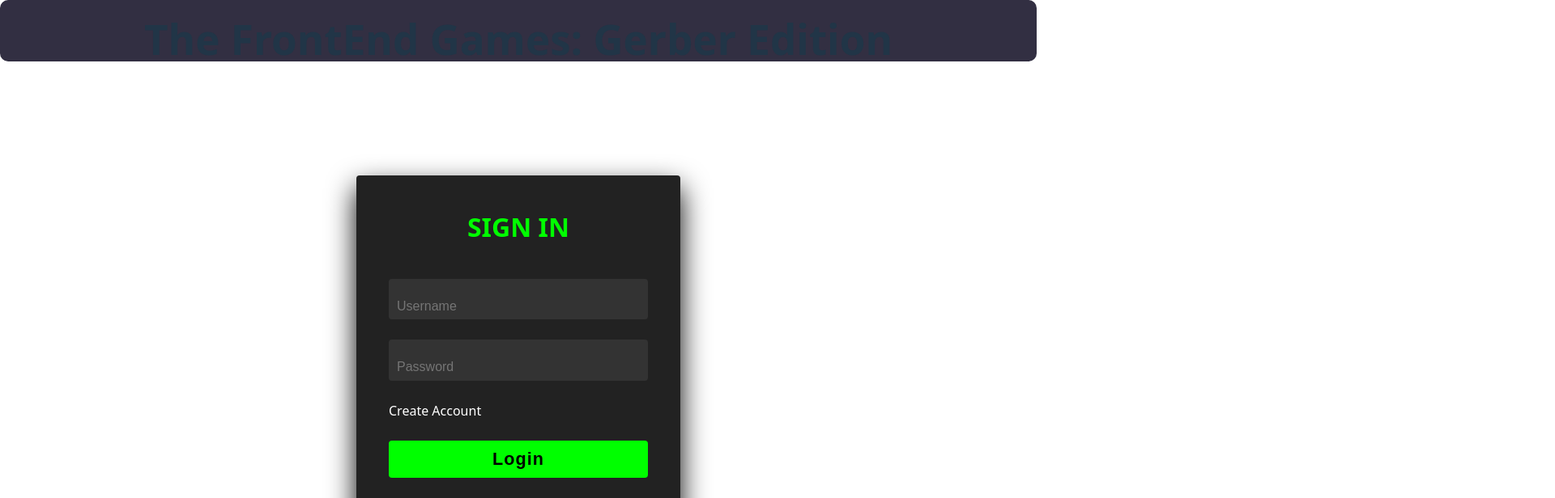
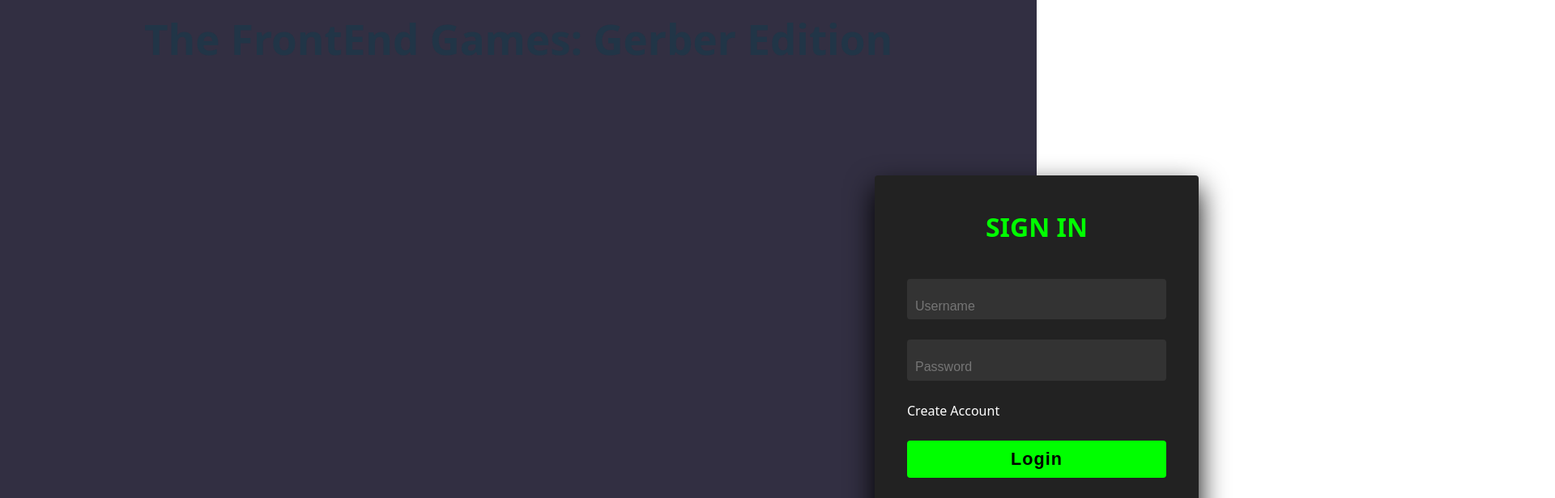
Before and after one commit to christopherjparrett/GerbBenchmark, a React (Vite) app in the folder frontend/: page / in a window 1280 px wide. Shown: the top 616 px of the page at 81% size, 1920 px wide, since content can reach past the window. Built offline with nearby package versions, Linux system fonts and the light colour scheme.

Commit message:
Update App.css

```diff
--- a/frontend/src/App.css
+++ b/frontend/src/App.css
@@ -42,3 +42,11 @@
 .read-the-docs {
   color: #888;
 }
+.stretch {
+  min-height: 100vh !important;
+  width: 100% !important;
+  display: flex !important;
+  flex-direction: column !important;
+  align-items: center !important;
+  background-color: #322F42 !important;
+}
```
